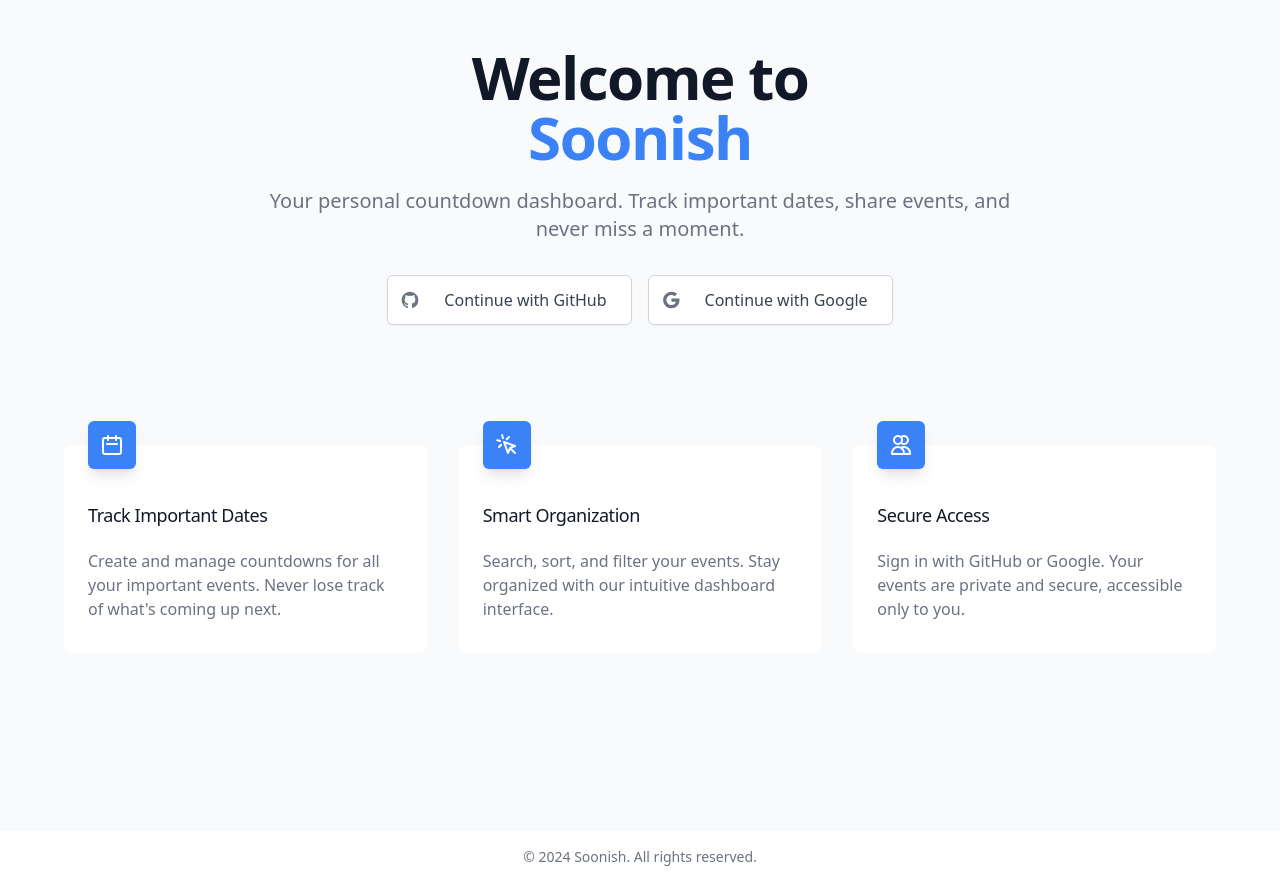
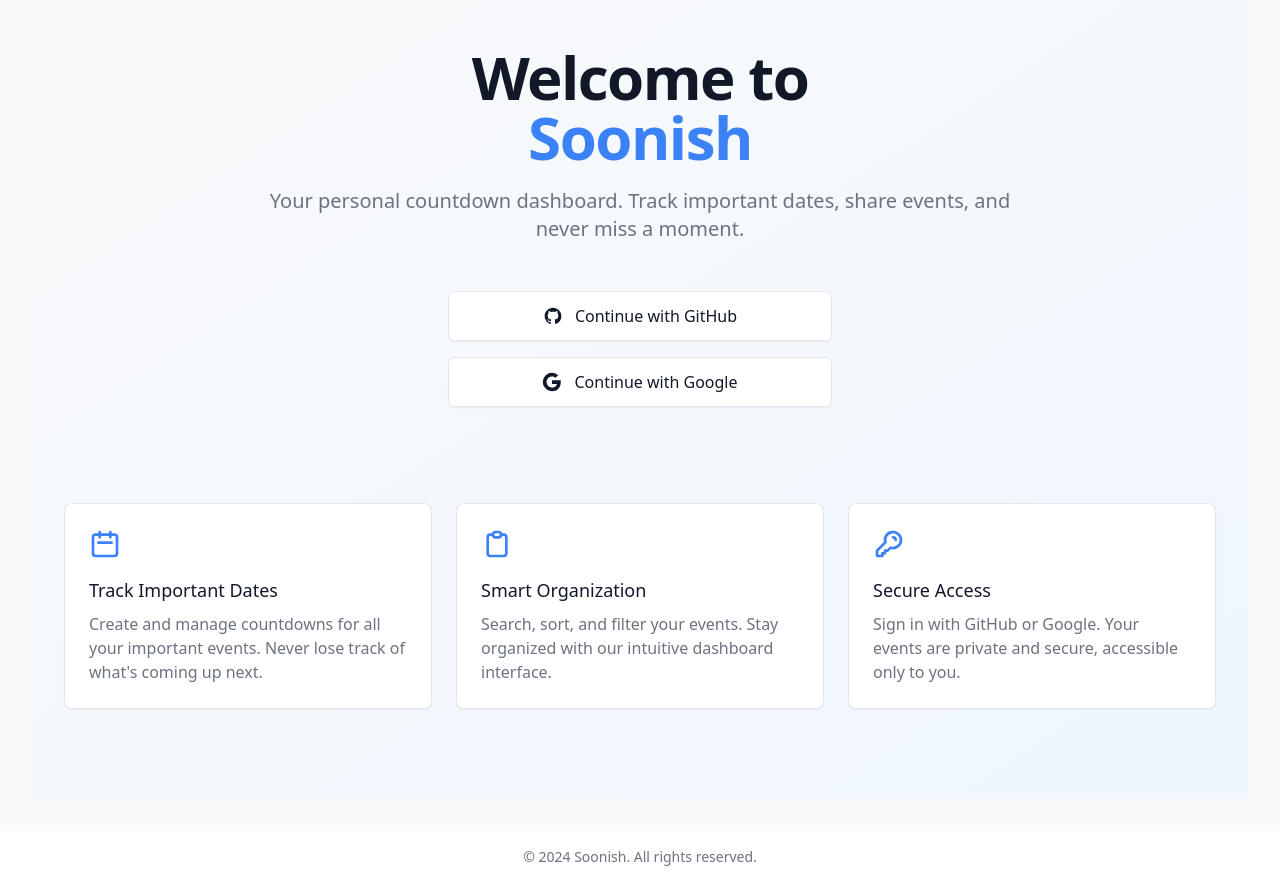
Before and after one commit to pypeaday/soonish, a FastAPI app: page / in a window 1280 px wide. Shown: the part 97-980 px from the top of the page. Run offline with FastAPI, Linux system fonts and the light colour scheme; some libraries are stand-ins or nearby versions.

Commit message:
it all looks so good

```diff
--- a/soonish/templates/base.html
+++ b/soonish/templates/base.html
@@ -15,17 +15,19 @@
                     colors: {
                         primary: {
                             DEFAULT: '#3b82f6',
-                            dark: '#2563eb',
-                            darker: '#1d4ed8'
+                            dark: '#60a5fa',
+                            darker: '#2563eb'
                         },
                         secondary: {
                             DEFAULT: '#6366f1',
-                            dark: '#4f46e5',
+                            dark: '#818cf8',
                             darker: '#4338ca'
                         },
                         dark: {
                             DEFAULT: '#1f2937',
-                            lighter: '#374151',
+                            lighter: '#2d3748',
+                            card: '#1a1f2e',
+                            input: '#2d3748',
                             darker: '#111827'
                         }
                     }
@@ -41,16 +43,16 @@
         }
         @layer components {
             .btn-primary {
-                @apply bg-primary px-4 py-2 text-white rounded-md hover:bg-primary-dark focus:outline-none focus:ring-2 focus:ring-primary focus:ring-offset-2 dark:ring-offset-dark-darker transition-all duration-200;
+                @apply bg-primary px-4 py-2 text-white rounded-md hover:bg-primary-dark focus:outline-none focus:ring-2 focus:ring-primary focus:ring-offset-2 dark:ring-offset-dark-darker dark:bg-primary-dark dark:hover:bg-primary transition-all duration-200;
             }
             .card {
-                @apply bg-white dark:bg-dark-lighter border dark:border-gray-700 rounded-lg shadow-sm hover:shadow-md transition-all duration-200;
+                @apply bg-white dark:bg-dark-card border dark:border-dark-lighter rounded-lg shadow-sm hover:shadow-md transition-all duration-200;
             }
             .input {
-                @apply bg-white dark:bg-dark border dark:border-gray-700 rounded-md px-3 py-2 focus:outline-none focus:ring-2 focus:ring-primary dark:focus:ring-primary-dark focus:border-transparent dark:text-gray-100 transition-all duration-200;
+                @apply bg-white dark:bg-dark-input border dark:border-dark-lighter rounded-md px-3 py-2 focus:outline-none focus:ring-2 focus:ring-primary dark:focus:ring-primary-dark focus:border-transparent dark:text-gray-100 transition-all duration-200;
             }
             .select {
-                @apply bg-white dark:bg-dark border dark:border-gray-700 rounded-md px-3 py-2 focus:outline-none focus:ring-2 focus:ring-primary dark:focus:ring-primary-dark focus:border-transparent dark:text-gray-100 transition-all duration-200;
+                @apply bg-white dark:bg-dark-input border dark:border-dark-lighter rounded-md px-3 py-2 focus:outline-none focus:ring-2 focus:ring-primary dark:focus:ring-primary-dark focus:border-transparent dark:text-gray-100 transition-all duration-200;
             }
         }
     </style>
--- a/soonish/templates/landing.html
+++ b/soonish/templates/landing.html
@@ -1,98 +1,73 @@
 {% extends "base.html" %}
 
 {% block content %}
-<div class="min-h-screen bg-gradient-to-br from-primary-50 to-primary-100">
+<div class="min-h-screen bg-gradient-to-br from-gray-50 to-blue-50 dark:from-dark-darker dark:to-dark">
     <div class="max-w-7xl mx-auto px-4 sm:px-6 lg:px-8 py-12">
         <!-- Hero Section -->
         <div class="text-center">
-            <h1 class="text-4xl tracking-tight font-extrabold text-gray-900 sm:text-5xl md:text-6xl">
+            <h1 class="text-4xl tracking-tight font-extrabold text-gray-900 dark:text-gray-100 sm:text-5xl md:text-6xl">
                 <span class="block">Welcome to</span>
-                <span class="block text-primary">Soonish</span>
+                <span class="block text-primary dark:text-primary-dark">Soonish</span>
             </h1>
-            <p class="mt-3 max-w-md mx-auto text-base text-gray-500 sm:text-lg md:mt-5 md:text-xl md:max-w-3xl">
+            <p class="mt-3 max-w-md mx-auto text-base text-gray-500 dark:text-gray-400 sm:text-lg md:mt-5 md:text-xl md:max-w-3xl">
                 Your personal countdown dashboard. Track important dates, share events, and never miss a moment.
             </p>
-            <div class="mt-8 space-y-4 sm:space-y-0 sm:flex sm:justify-center sm:space-x-4">
-                <a href="/auth/login/github"
-                   class="group relative flex justify-center items-center px-6 py-3 border border-gray-300 text-base font-medium rounded-md text-gray-700 bg-white hover:bg-gray-50 transition-all duration-150 ease-in-out shadow-sm hover:shadow">
-                    <span class="absolute left-0 inset-y-0 flex items-center pl-3">
-                        <svg class="h-5 w-5 text-gray-500 group-hover:text-gray-600" fill="currentColor" viewBox="0 0 24 24">
+
+            <!-- Login Buttons -->
+            <div class="mt-12 flex flex-col items-center justify-center space-y-4 max-w-sm mx-auto">
+                <a href="/auth/github/login"
+                   class="card w-full flex items-center justify-center px-6 py-3 text-base font-medium rounded-md shadow-sm hover:shadow-lg group hover:scale-[1.02] transform transition-all duration-200 hover:shadow-primary/5 dark:hover:shadow-primary-dark/5">
+                    <svg class="w-5 h-5 mr-3 group-hover:scale-110 transition-transform duration-200" fill="currentColor" viewBox="0 0 24 24">
                         <path fill-rule="evenodd" d="M12 2C6.477 2 2 6.484 2 12.017c0 4.425 2.865 8.18 6.839 9.504.5.092.682-.217.682-.483 0-.237-.008-.868-.013-1.703-2.782.605-3.369-1.343-3.369-1.343-.454-1.158-1.11-1.466-1.11-1.466-.908-.62.069-.608.069-.608 1.003.07 1.531 1.032 1.531 1.032.892 1.53 2.341 1.088 2.91.832.092-.647.35-1.088.636-1.338-2.22-.253-4.555-1.113-4.555-4.951 0-1.093.39-1.988 1.029-2.688-.103-.253-.446-1.272.098-2.65 0 0 .84-.27 2.75 1.026A9.564 9.564 0 0112 6.844c.85.004 1.705.115 2.504.337 1.909-1.296 2.747-1.027 2.747-1.027.546 1.379.202 2.398.1 2.651.64.7 1.028 1.595 1.028 2.688 0 3.848-2.339 4.695-4.566 4.943.359.309.678.92.678 1.855 0 1.338-.012 2.419-.012 2.747 0 .268.18.58.688.482A10.019 10.019 0 0022 12.017C22 6.484 17.522 2 12 2z" clip-rule="evenodd" />
                     </svg>
-                    </span>
-                    <span class="pl-8">Continue with GitHub</span>
+                    <span class="group-hover:text-primary dark:group-hover:text-primary-dark transition-colors duration-200">Continue with GitHub</span>
                 </a>
-                <a href="/auth/login/google"
-                   class="group relative flex justify-center items-center px-6 py-3 border border-gray-300 text-base font-medium rounded-md text-gray-700 bg-white hover:bg-gray-50 transition-all duration-150 ease-in-out shadow-sm hover:shadow">
-                    <span class="absolute left-0 inset-y-0 flex items-center pl-3">
-                        <svg class="h-5 w-5 text-gray-500 group-hover:text-gray-600" viewBox="0 0 24 24">
-                            <path fill="currentColor" d="M12.545,10.239v3.821h5.445c-0.712,2.315-2.647,3.972-5.445,3.972c-3.332,0-6.033-2.701-6.033-6.032s2.701-6.032,6.033-6.032c1.498,0,2.866,0.549,3.921,1.453l2.814-2.814C17.503,2.988,15.139,2,12.545,2C7.021,2,2.543,6.477,2.543,12s4.478,10,10.002,10c8.396,0,10.249-7.85,9.426-11.748L12.545,10.239z"/>
+                <a href="/auth/google/login"
+                   class="card w-full flex items-center justify-center px-6 py-3 text-base font-medium rounded-md shadow-sm hover:shadow-lg group hover:scale-[1.02] transform transition-all duration-200 hover:shadow-primary/5 dark:hover:shadow-primary-dark/5">
+                    <svg class="w-5 h-5 mr-3 group-hover:scale-110 transition-transform duration-200" viewBox="0 0 24 24">
+                        <path fill="currentColor" d="M22.56 12.25c0-.78-.07-1.53-.2-2.25H12v4.26h5.92c-.26 1.37-1.04 2.53-2.21 3.31v2.77h3.57c2.08-1.92 3.28-4.74 3.28-8.09z" />
+                        <path fill="currentColor" d="M12 23c2.97 0 5.46-.98 7.28-2.66l-3.57-2.77c-.98.66-2.23 1.06-3.71 1.06-2.86 0-5.29-1.93-6.16-4.53H2.18v2.84C3.99 20.53 7.7 23 12 23z" />
+                        <path fill="currentColor" d="M5.84 14.09c-.22-.66-.35-1.36-.35-2.09s.13-1.43.35-2.09V7.07H2.18C1.43 8.55 1 10.22 1 12s.43 3.45 1.18 4.93l2.85-2.22.81-.62z" />
+                        <path fill="currentColor" d="M12 5.38c1.62 0 3.06.56 4.21 1.64l3.15-3.15C17.45 2.09 14.97 1 12 1 7.7 1 3.99 3.47 2.18 7.07l3.66 2.84c.87-2.6 3.3-4.53 6.16-4.53z" />
                     </svg>
-                    </span>
-                    <span class="pl-8">Continue with Google</span>
+                    <span class="group-hover:text-primary dark:group-hover:text-primary-dark transition-colors duration-200">Continue with Google</span>
                 </a>
             </div>
         </div>
 
-        <!-- Feature Section -->
-        <div class="mt-24">
-            <div class="grid grid-cols-1 gap-8 sm:grid-cols-2 lg:grid-cols-3">
-                <!-- Feature 1 -->
-                <div class="pt-6">
-                    <div class="flow-root bg-white rounded-lg px-6 pb-8 h-full transition-all duration-150 hover:shadow-lg">
-                        <div class="-mt-6">
-                            <div>
-                                <span class="inline-flex items-center justify-center p-3 bg-primary rounded-md shadow-lg">
-                                    <svg class="h-6 w-6 text-white" fill="none" stroke="currentColor" viewBox="0 0 24 24">
+        <!-- Feature Grid -->
+        <div class="mt-24 grid grid-cols-1 gap-6 sm:grid-cols-2 lg:grid-cols-3">
+            <!-- Track Important Dates -->
+            <div class="card p-6 group hover:scale-[1.02] transform transition-all duration-200 hover:shadow-lg hover:shadow-primary/5 dark:hover:shadow-primary-dark/5">
+                <div class="text-primary dark:text-primary-dark group-hover:scale-110 transition-transform duration-200">
+                    <svg class="h-8 w-8" fill="none" viewBox="0 0 24 24" stroke="currentColor">
                         <path stroke-linecap="round" stroke-linejoin="round" stroke-width="2" d="M8 7V3m8 4V3m-9 8h10M5 21h14a2 2 0 002-2V7a2 2 0 00-2-2H5a2 2 0 00-2 2v12a2 2 0 002 2z" />
                     </svg>
-                                </span>
                 </div>
-                            <h3 class="mt-8 text-lg font-medium text-gray-900 tracking-tight">Track Important Dates</h3>
-                            <p class="mt-5 text-base text-gray-500">
-                                Create and manage countdowns for all your important events. Never lose track of what's coming up next.
-                            </p>
-                        </div>
-                    </div>
+                <h3 class="mt-4 text-lg font-medium text-gray-900 dark:text-gray-100 group-hover:text-primary dark:group-hover:text-primary-dark transition-colors duration-200">Track Important Dates</h3>
+                <p class="mt-2 text-gray-500 dark:text-gray-400">Create and manage countdowns for all your important events. Never lose track of what's coming up next.</p>
             </div>
 
-                <!-- Feature 2 -->
-                <div class="pt-6">
-                    <div class="flow-root bg-white rounded-lg px-6 pb-8 h-full transition-all duration-150 hover:shadow-lg">
-                        <div class="-mt-6">
-                            <div>
-                                <span class="inline-flex items-center justify-center p-3 bg-primary rounded-md shadow-lg">
-                                    <svg class="h-6 w-6 text-white" fill="none" stroke="currentColor" viewBox="0 0 24 24">
-                                        <path stroke-linecap="round" stroke-linejoin="round" stroke-width="2" d="M15 15l-2 5L9 9l11 4-5 2zm0 0l5 5M7.188 2.239l.777 2.897M5.136 7.965l-2.898-.777M13.95 4.05l-2.122 2.122m-5.657 5.656l-2.12 2.122" />
+            <!-- Smart Organization -->
+            <div class="card p-6 group hover:scale-[1.02] transform transition-all duration-200 hover:shadow-lg hover:shadow-primary/5 dark:hover:shadow-primary-dark/5">
+                <div class="text-primary dark:text-primary-dark group-hover:scale-110 transition-transform duration-200">
+                    <svg class="h-8 w-8" fill="none" viewBox="0 0 24 24" stroke="currentColor">
+                        <path stroke-linecap="round" stroke-linejoin="round" stroke-width="2" d="M9 5H7a2 2 0 00-2 2v12a2 2 0 002 2h10a2 2 0 002-2V7a2 2 0 00-2-2h-2M9 5a2 2 0 002 2h2a2 2 0 002-2M9 5a2 2 0 012-2h2a2 2 0 012 2" />
                     </svg>
-                                </span>
                 </div>
-                            <h3 class="mt-8 text-lg font-medium text-gray-900 tracking-tight">Smart Organization</h3>
-                            <p class="mt-5 text-base text-gray-500">
-                                Search, sort, and filter your events. Stay organized with our intuitive dashboard interface.
-                            </p>
-                        </div>
-                    </div>
+                <h3 class="mt-4 text-lg font-medium text-gray-900 dark:text-gray-100 group-hover:text-primary dark:group-hover:text-primary-dark transition-colors duration-200">Smart Organization</h3>
+                <p class="mt-2 text-gray-500 dark:text-gray-400">Search, sort, and filter your events. Stay organized with our intuitive dashboard interface.</p>
             </div>
 
-                <!-- Feature 3 -->
-                <div class="pt-6">
-                    <div class="flow-root bg-white rounded-lg px-6 pb-8 h-full transition-all duration-150 hover:shadow-lg">
-                        <div class="-mt-6">
-                            <div>
-                                <span class="inline-flex items-center justify-center p-3 bg-primary rounded-md shadow-lg">
-                                    <svg class="h-6 w-6 text-white" fill="none" stroke="currentColor" viewBox="0 0 24 24">
-                                        <path stroke-linecap="round" stroke-linejoin="round" stroke-width="2" d="M12 4.354a4 4 0 110 5.292M15 21H3v-1a6 6 0 0112 0v1zm0 0h6v-1a6 6 0 00-9-5.197M13 7a4 4 0 11-8 0 4 4 0 018 0z" />
+            <!-- Secure Access -->
+            <div class="card p-6 group hover:scale-[1.02] transform transition-all duration-200 hover:shadow-lg hover:shadow-primary/5 dark:hover:shadow-primary-dark/5">
+                <div class="text-primary dark:text-primary-dark group-hover:scale-110 transition-transform duration-200">
+                    <svg class="h-8 w-8" fill="none" viewBox="0 0 24 24" stroke="currentColor">
+                        <path stroke-linecap="round" stroke-linejoin="round" stroke-width="2" d="M15 7a2 2 0 012 2m4 0a6 6 0 01-7.743 5.743L11 17H9v2H7v2H4a1 1 0 01-1-1v-2.586a1 1 0 01.293-.707l5.964-5.964A6 6 0 1121 9z" />
                     </svg>
-                                </span>
                 </div>
-                            <h3 class="mt-8 text-lg font-medium text-gray-900 tracking-tight">Secure Access</h3>
-                            <p class="mt-5 text-base text-gray-500">
-                                Sign in with GitHub or Google. Your events are private and secure, accessible only to you.
-                            </p>
-                        </div>
-                    </div>
-                </div>
+                <h3 class="mt-4 text-lg font-medium text-gray-900 dark:text-gray-100 group-hover:text-primary dark:group-hover:text-primary-dark transition-colors duration-200">Secure Access</h3>
+                <p class="mt-2 text-gray-500 dark:text-gray-400">Sign in with GitHub or Google. Your events are private and secure, accessible only to you.</p>
             </div>
         </div>
     </div>
```
Also changed, not shown: agent/checkpoints/index.md (+42 -0 lines), agent/instructions/tasks/index.md (added, +54 -0 lines), soonish/templates/auth/login.html (+51 -36 lines), soonish/templates/dashboard.html (+8 -8 lines), README.md. Lines whose indentation alone changed are shown as unchanged.
